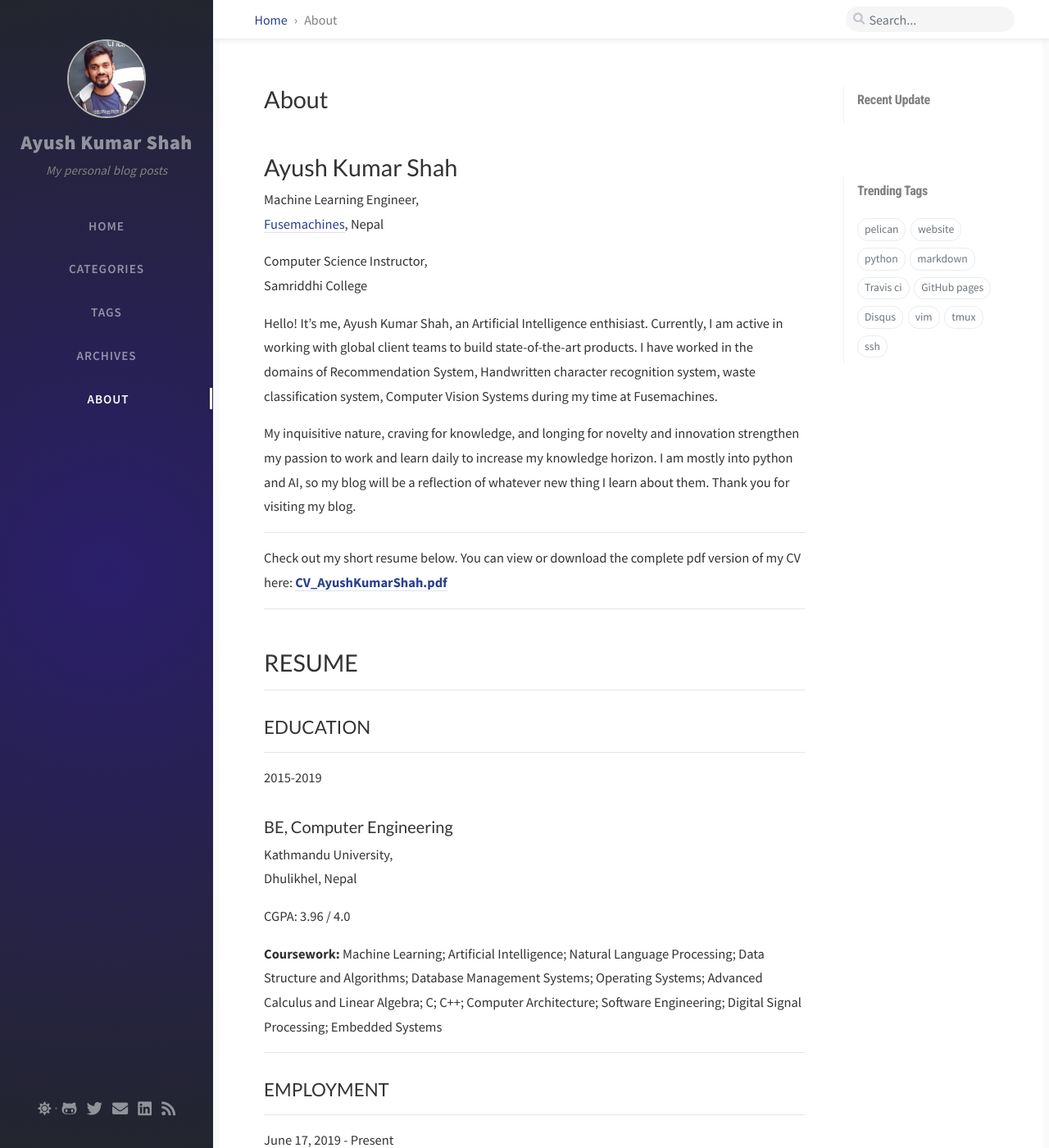
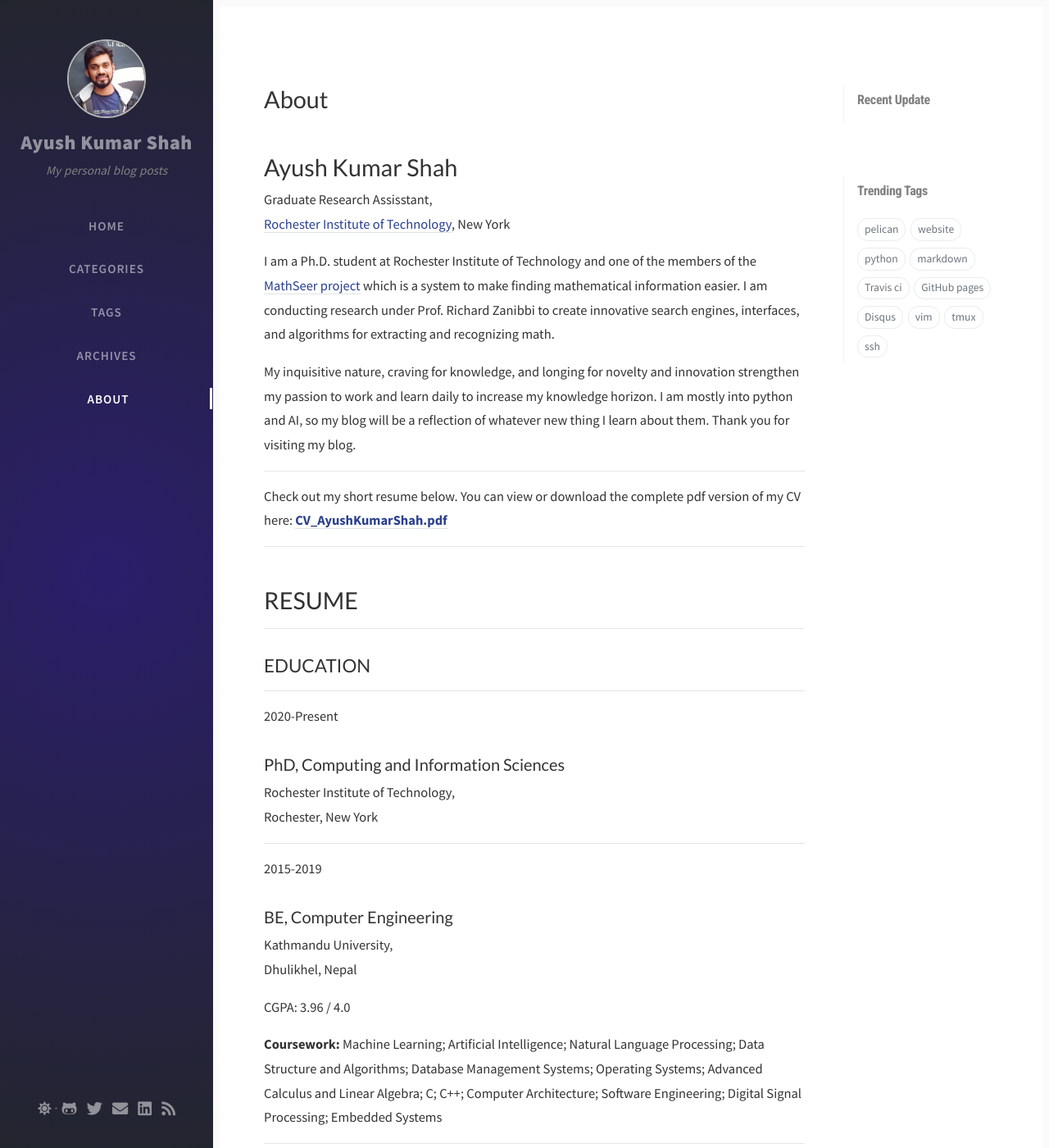
Before and after one commit to ayushkumarshah/ayushkumarshah.github.io, a Jekyll site: the page built from tabs/about.md, in a window 1280 px wide and 1400 px high. Shown: the whole window at 82% size. Built offline with Jekyll 4.4.1, drawn with Linux system fonts in a browser that asks for light colours; nearby versions of some CDN libraries; some of the changed text lies outside the part shown.

Commit message:
docs: Update Resume

```diff
--- a/tabs/about.md
+++ b/tabs/about.md
@@ -10,17 +10,12 @@ title: About
 
 # Ayush Kumar Shah
 
-Machine Learning Engineer, <br>
-[Fusemachines](https://www.fusemachines.com), Nepal
+Graduate Research Assisstant, <br>
+[Rochester Institute of Technology](https://www.rit.edu), New York
 
-Computer Science Instructor, <br>
-Samriddhi College
+I am a Ph.D. student at Rochester Institute of Technology and one of the members of the [MathSeer project](https://www.cs.rit.edu/~dprl/mathseer/) which is a system to make finding mathematical information easier. I am conducting research under Prof. Richard Zanibbi to create innovative search engines, interfaces, and algorithms for extracting and recognizing math.
 
-Hello! It's me, Ayush Kumar Shah, an Artificial Intelligence enthisiast. Currently, I am active in working with global
-client teams to build state-of-the-art products. I have worked in the domains of Recommendation System, Handwritten
-character recognition system, waste classification system, Computer Vision Systems during my time at Fusemachines.
-
- My inquisitive nature, craving for knowledge, and longing for novelty and innovation strengthen my passion to work and learn daily to increase my knowledge horizon. I am mostly into python and AI, so my blog will be a reflection of whatever new thing I learn about them. Thank you for visiting my blog. <br>
+My inquisitive nature, craving for knowledge, and longing for novelty and innovation strengthen my passion to work and learn daily to increase my knowledge horizon. I am mostly into python and AI, so my blog will be a reflection of whatever new thing I learn about them. Thank you for visiting my blog. <br>
 
 ---
 
@@ -33,6 +28,15 @@ Check out my short resume below. You can view or download the complete pdf versi
 ---
 
 ## EDUCATION
+
+---
+
+2020-Present
+
+### PhD, Computing and Information Sciences
+
+Rochester Institute of Technology, <br>
+Rochester, New York
 
 ---
 
@@ -55,7 +59,18 @@ Software Engineering; Digital Signal Processing; Embedded Systems
 
 ---
 
-June 17, 2019 - Present
+Aug 18, 2020 - Present
+
+### Graduate Research Assisstant
+
+Rochester Institute of Technology, <br>
+Rochester, New York
+
+One of the members of the [MathSeer Project,](https://www.cs.rit.edu/~dprl/mathseer/) which is a system to make finding mathematical information easier. I am conducting research under Prof. Richard Zanibbi to create innovative search engines, interfaces, and algorithms for extracting and recognizing math.
+
+---
+
+June 17, 2019 - Aug 31, 2020
 
 ### Machine Learning Engineer
 
@@ -85,7 +100,7 @@ Jan 2020 - Present
 Samriddhi College, <br>
 Kathmandu, Nepal
 
-- Teaching the course "Foundations in AI: Computer Science and Mathematics" offered by Fusemachines to undergraduate BSc.CSIT students.
+Teaching the course "Foundations in AI: Computer Science and Mathematics" offered by Fusemachines to undergraduate BSc.CSIT students.
 
 ---
 
```
Also changed, not shown: other parts of tabs/about.md (+2 -1 lines), _posts/2020-08-12-common-commands.md (+3 -0 lines), 1 other file.
